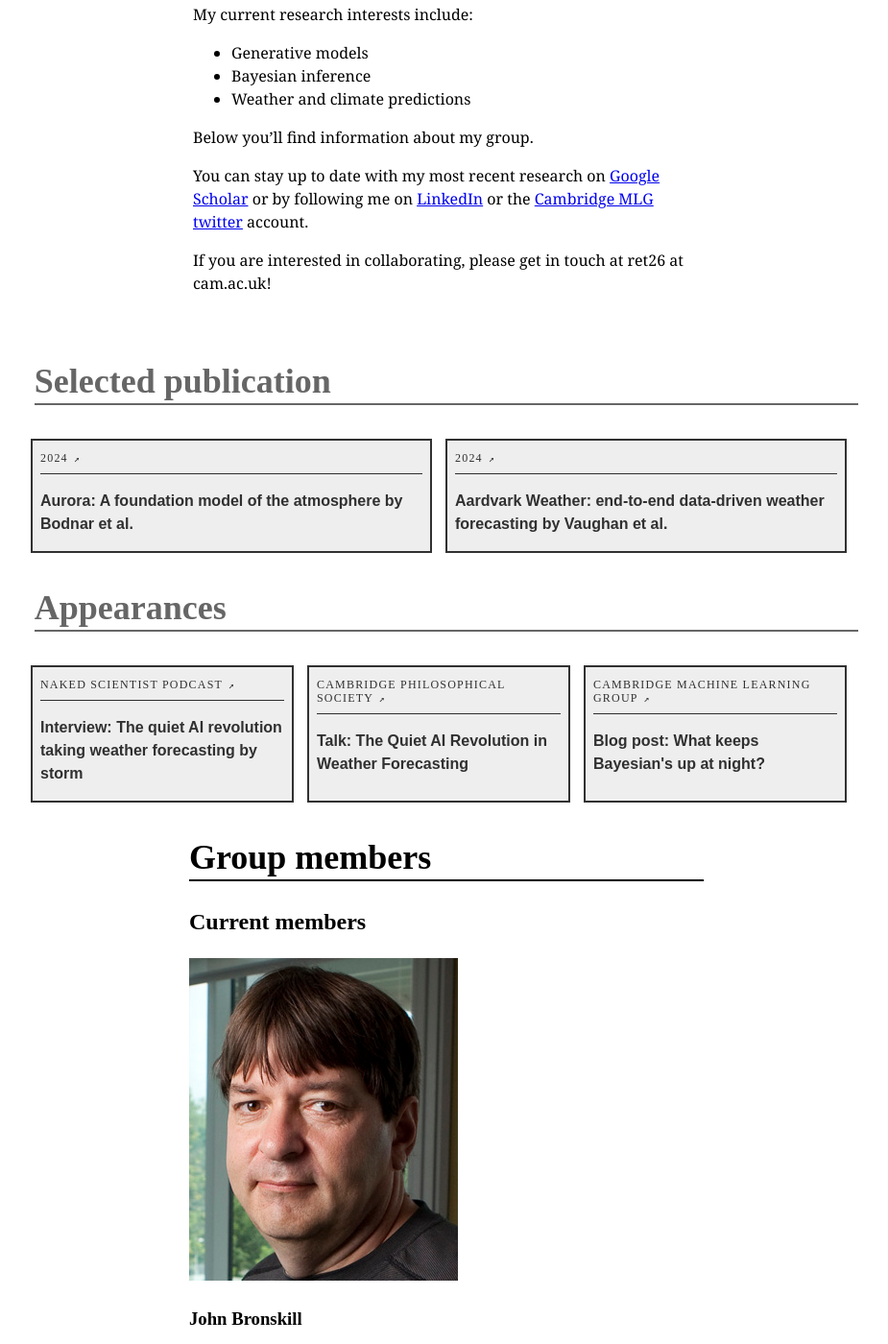
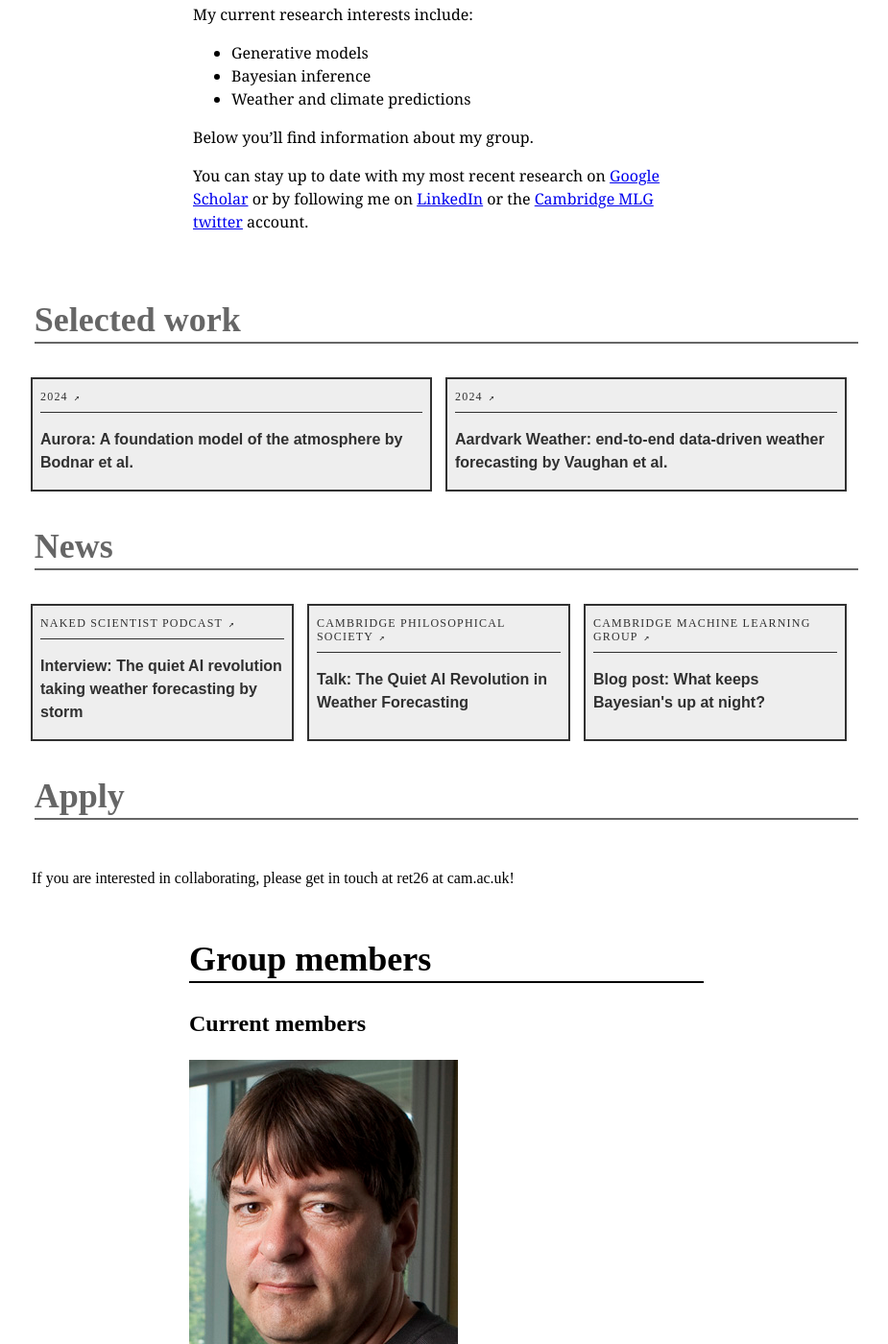
Before and after one commit to rich-turner-group/rich-turner-group.github.io, a Jekyll site: the page built from index.md, in a window 1280 px wide and 1400 px high, scrolled down 757 px. Shown: the whole window at 96% size, without its empty margins (175-1100 px from the left). Built offline with Jekyll 4.4.1, drawn with Linux system fonts in a browser that asks for light colours.

Commit message:
separate markdowns for about and apply

```diff
--- a/_config.yml
+++ b/_config.yml
@@ -51,8 +51,14 @@ collections:
   publications:
     output: true
     permalink: /:collection/:path/
+  apply:
+    output: true
+    permalink: /:collection/:path/
+  about:
+    output: true
+    permalink: /:collection/:path/
 
-
+# Collections
 
 # Exclude from processing.
 # The following items will not be processed, by default.
--- a/_includes/list.html
+++ b/_includes/list.html
@@ -25,5 +25,11 @@
     {% if include.collection == "former" %}
         {% include former_member.html %}
     {% endif %}
+    {% if include.collection == "apply" %}
+        {% include paragraph.html %}
+    {% endif %}
+    {% if include.collection == "about" %}
+        {% include paragraph.html %}
+    {% endif %}
 {%- endunless -%}
 {%- endfor -%}
--- /dev/null
+++ b/_includes/paragraph.html
@@ -0,0 +1,2 @@
+
+{{ post.content}}
--- a/_layouts/home.html
+++ b/_layouts/home.html
@@ -38,14 +38,14 @@
     <!-- <section class="measure-wide center b--light-gray br1 bl br mh3 bg-white"> -->
     <article class="athelas">
         <div class="center measure-wide f5 pv3 lh-copy ph2">
-          {{ content }}
+            {% include list.html collection="about" %}
         </div>
       </article>
 
     <article class="">
         <div class="center lh-copy ma2 pa1">
             <div class="w-70-l w-100-m w-100-s center ph3">
-                <h1 class="f2 lh-title bb bw1 black-60">Selected publication</h1>
+                <h1 class="f2 lh-title bb bw1 black-60">Selected work</h1>
             </div>
         </div>
         <div>
@@ -58,7 +58,7 @@
       <article class="">
         <div class="center lh-copy ma2 pa1">
             <div class="w-70-l w-100-m w-100-s center ph3">
-                <h1 class="f2 lh-title bb bw1 black-60">Appearances</h1>
+                <h1 class="f2 lh-title bb bw1 black-60">News</h1>
             </div>
         </div>
         <div>
@@ -67,6 +67,19 @@
           </div>
         </div>
       </article>
+
+    <article class="">
+        <div class="center lh-copy ma2 pa1">
+            <div class="w-70-l w-100-m w-100-s center ph3">
+                <h1 class="f2 lh-title bb bw1 black-60">Apply</h1>
+            </div>
+        </div>
+        <div>
+            <div class="flex center tl ph3 w-70-l w-100-m w-100-s">
+               {% include list.html collection="apply" %}
+            </div>
+        </div>
+    </article>
 
       <article class="">
         <div class="center measure-wide lh-copy ma2 pa1">
```
Also changed, not shown: _about/about.md (added, +19 -0 lines), _apply/apply.md (added, +5 -0 lines), index.md (+0 -18 lines).
